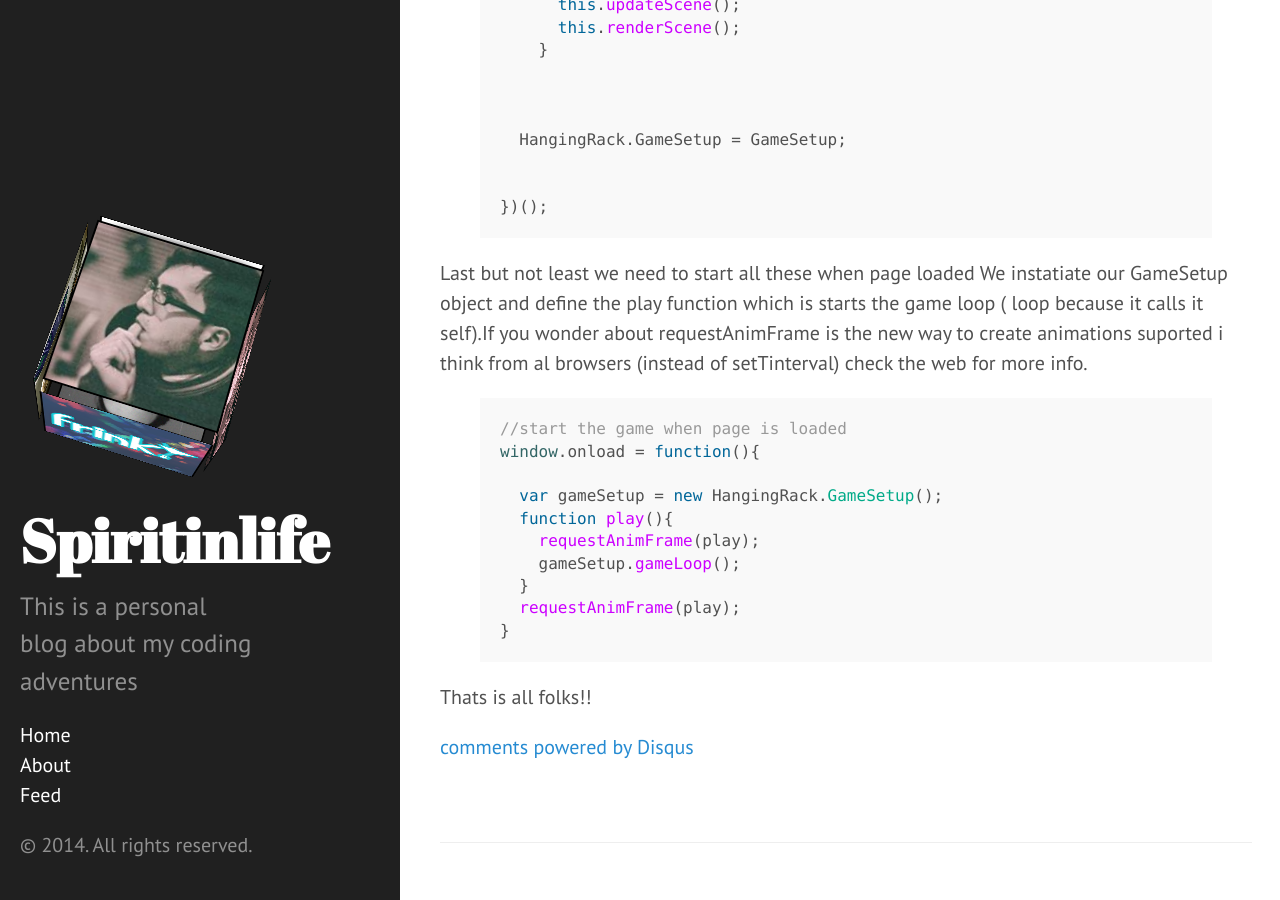
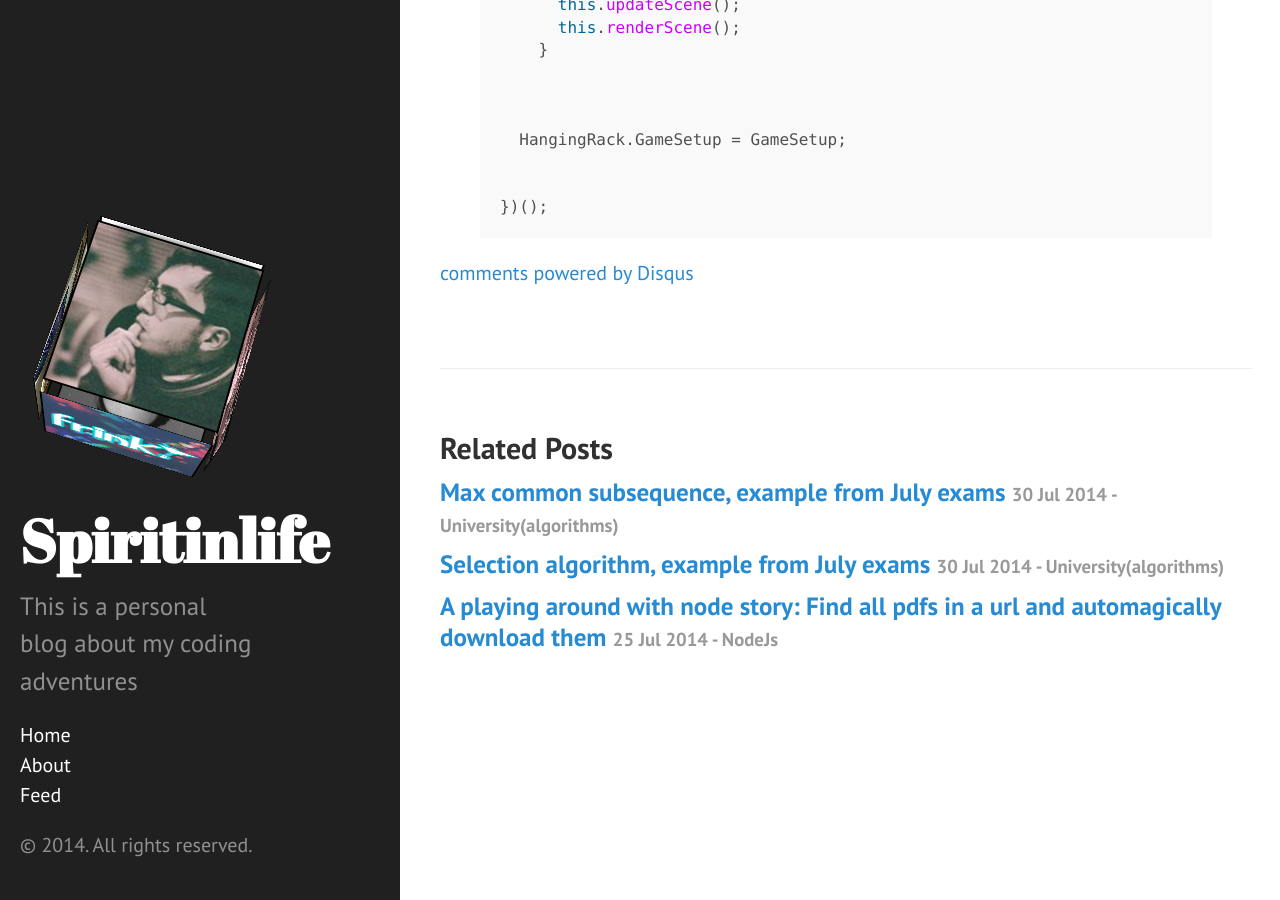
Before and after one commit to spiritinlife/spiritinlife.github.io, a Jekyll site: the page built from _posts/2014-08-02-Implementing-hanging-rack-clothes-js-canvas.markdown, in a window 1280 px wide and 900 px high, scrolled down 11416 px. Built offline with Jekyll 4.4.1, drawn with Linux system fonts in a browser that asks for light colours; Markdown is read by kramdown in place of the engine named in the settings; comment, search, counter and statistics services are not loaded.

Commit message:
Article about javascript canvas

```diff
--- a/_posts/2014-08-02-Implementing-hanging-rack-clothes-js-canvas.markdown
+++ b/_posts/2014-08-02-Implementing-hanging-rack-clothes-js-canvas.markdown
@@ -484,27 +484,3 @@
 
 
 {% endhighlight %}
-
-
-Last but not least we need to start all these when page loaded
-We instatiate our GameSetup object and define the play function which is starts the game loop ( loop because it calls it self).If you wonder about requestAnimFrame is the new way to create animations suported i think from al browsers (instead of setTinterval) check the web for more info.
-
-
-
-{% highlight javascript %}
-
-//start the game when page is loaded
-window.onload = function(){
-
-  var gameSetup = new HangingRack.GameSetup();
-  function play(){
-    requestAnimFrame(play);
-    gameSetup.gameLoop();
-  }
-  requestAnimFrame(play);
-}
-
-{% endhighlight %}
-
-
-Thats is all folks!!
```
